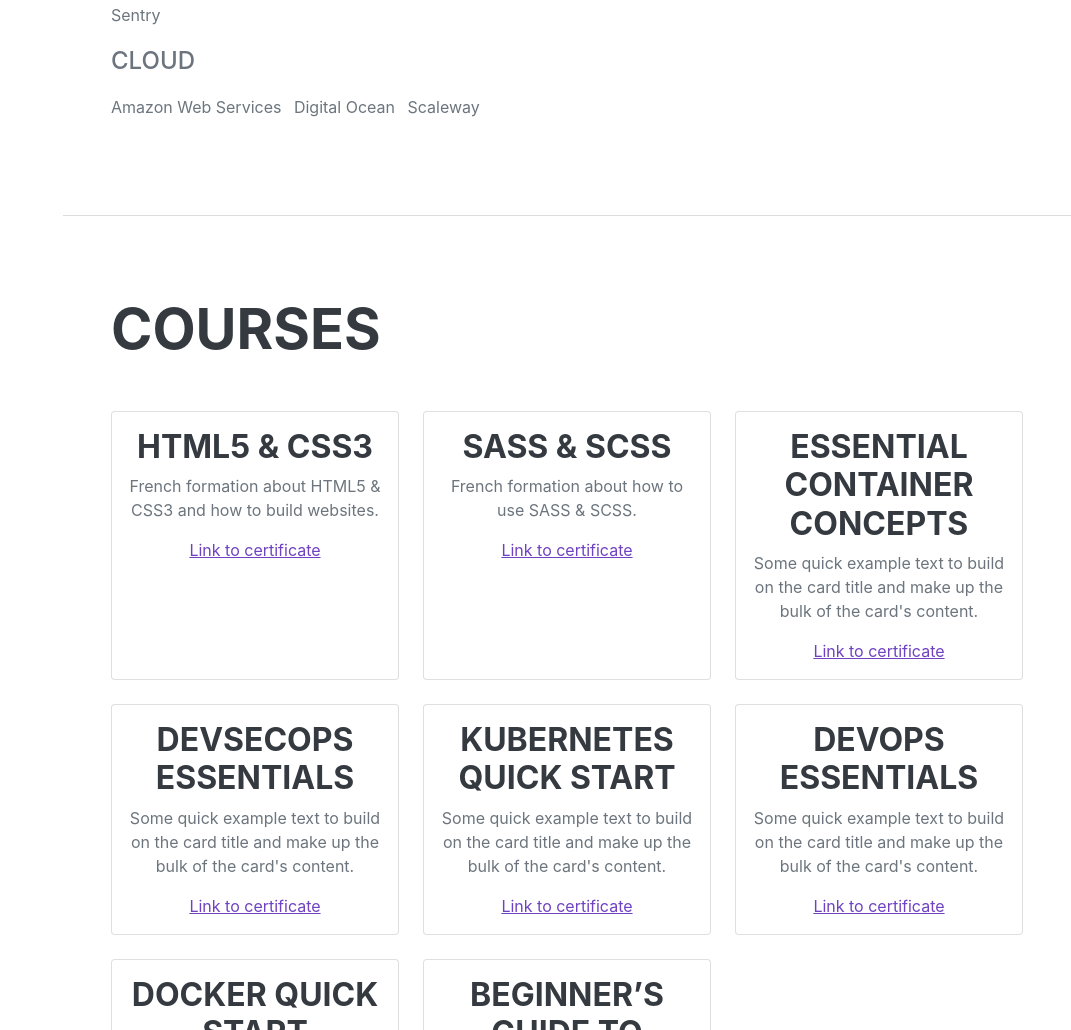
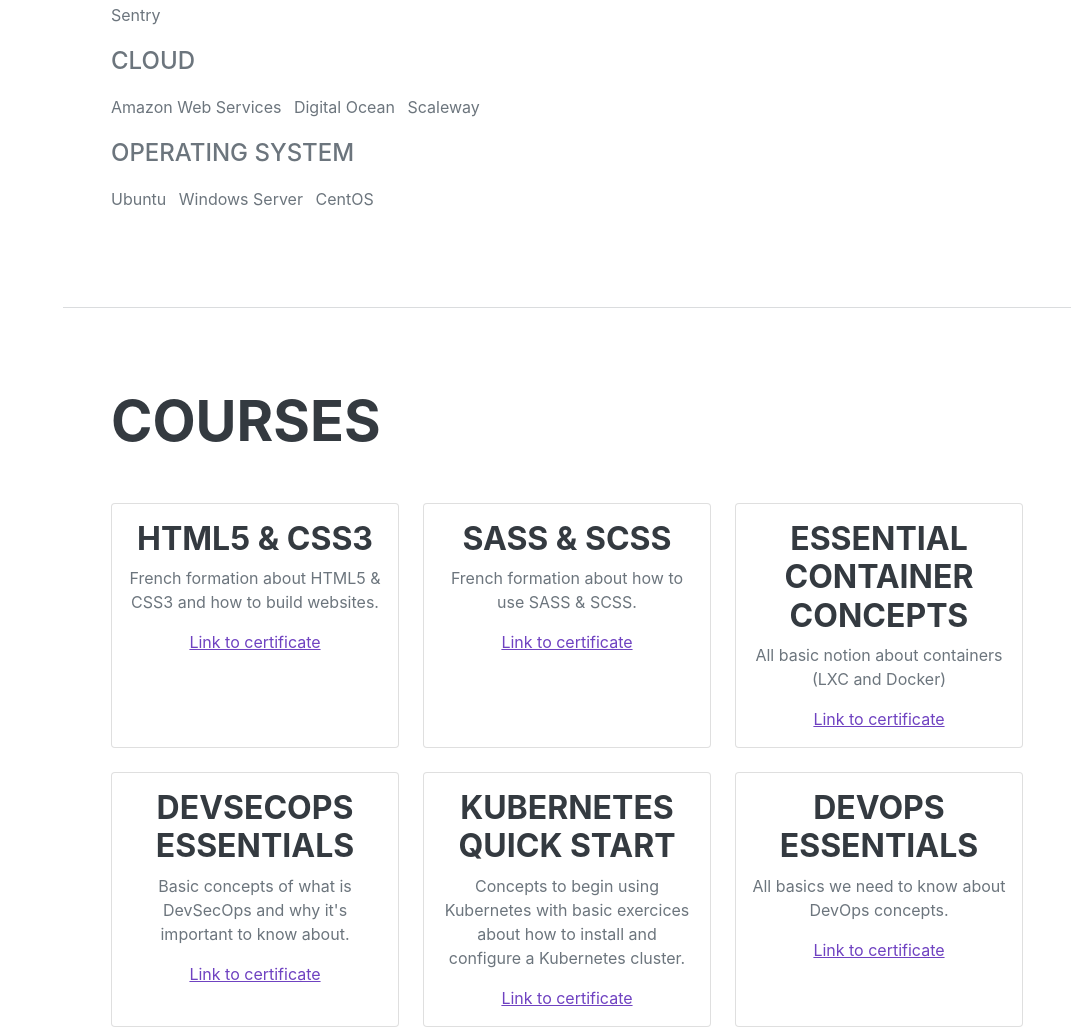
Before and after one commit to MoretS/morets.github.io, a plain HTML site: page index.html in a window 1280 px wide. Shown: the part 3330-4360 px from the top of the page, without its empty margins (209-1280 px from the left). Drawn offline with nearby package versions, Linux system fonts and the light colour scheme; a web font is replaced by a local one.

Commit message:
Fill courses section

```diff
--- a/index.html
+++ b/index.html
@@ -120,7 +120,6 @@
                         <li class="list-inline-item"><i class="fab fa-docker"></i></li>
                         <li class="list-inline-item"><i class="fab fa-git"></i></li>
                         <li class="list-inline-item"><i class="fab fa-python"></i></li>
-                        <li class="list-inline-item"><i class="fab fa-linux"></i></li>
                     </ul>
                     <div class="subheading mb-3">Frameworks</div>
                     <ul class="list-inline">
@@ -156,6 +155,12 @@
                         <li class="list-inline-item">Digital Ocean</li>
                         <li class="list-inline-item">Scaleway</li>
                     </ul>
+                    <div class="subheading mb-3">Operating System</div>
+                    <ul class="list-inline">
+                        <li class="list-inline-item">Ubuntu</li>
+                        <li class="list-inline-item">Windows Server</li>
+                        <li class="list-inline-item">CentOS</li>
+                    </ul>
                 </div>
             </section>
             <hr class="m-0" />
@@ -188,7 +193,7 @@
                             <div class="card text-center h-100" style="width: 18rem;">
                                 <div class="card-body">
                                     <h3 class="card-title">Essential Container Concepts</h3>
-                                    <p class="card-text">Some quick example text to build on the card title and make up the bulk of the card's content.</p>
+                                    <p class="card-text">All basic notion about containers (LXC and Docker)</p>
                                     <a href="https://verify.acloud.guru/AD5D56414F2F" class="card-link">Link to certificate</a>
                                 </div>
                             </div>
@@ -198,7 +203,7 @@
                             <div class="card text-center h-100" style="width: 18rem;">
                                 <div class="card-body">
                                     <h3 class="card-title">DevSecOps Essentials</h3>
-                                    <p class="card-text">Some quick example text to build on the card title and make up the bulk of the card's content.</p>
+                                    <p class="card-text">Basic concepts of what is DevSecOps and why it's important to know about.</p>
                                     <a href="https://verify.acloud.guru/E6A8107880ED" class="card-link">Link to certificate</a>
                                 </div>
                             </div>
@@ -208,7 +213,7 @@
                             <div class="card text-center h-100" style="width: 18rem;">
                                 <div class="card-body">
                                     <h3 class="card-title">Kubernetes Quick Start</h3>
-                                    <p class="card-text">Some quick example text to build on the card title and make up the bulk of the card's content.</p>
+                                    <p class="card-text">Concepts to begin using Kubernetes with basic exercices about how to install and configure a Kubernetes cluster.</p>
                                     <a href="https://verify.acloud.guru/320EFB264EED" class="card-link">Link to certificate</a>
                                 </div>
                             </div>
@@ -218,7 +223,7 @@
                             <div class="card text-center h-100" style="width: 18rem;">
                                 <div class="card-body">
                                     <h3 class="card-title">DevOps Essentials</h3>
-                                    <p class="card-text">Some quick example text to build on the card title and make up the bulk of the card's content.</p>
+                                    <p class="card-text">All basics we need to know about DevOps concepts.</p>
                                     <a href="https://verify.acloud.guru/140501DEE803" class="card-link">Link to certificate</a>
                                 </div>
                             </div>
@@ -251,8 +256,7 @@
             <section class="resume-section" id="interests">
                 <div class="resume-section-content">
                     <h2 class="mb-5">Interests</h2>
-                    <p>Apart from being a web developer, I enjoy most of my time being outdoors. In the winter, I am an avid skier and novice ice climber. During the warmer months here in Colorado, I enjoy mountain biking, free climbing, and kayaking.</p>
-                    <p class="mb-0">When forced indoors, I follow a number of sci-fi and fantasy genre movies and television shows, I am an aspiring chef, and I spend a large amount of my free time exploring the latest technology advancements in the front-end web development world.</p>
+                    <p>I enjoy playing and composing music with my guitar, piano and using MAO or playing video games.</p>
                 </div>
             </section>
             <hr class="m-0" />
```
